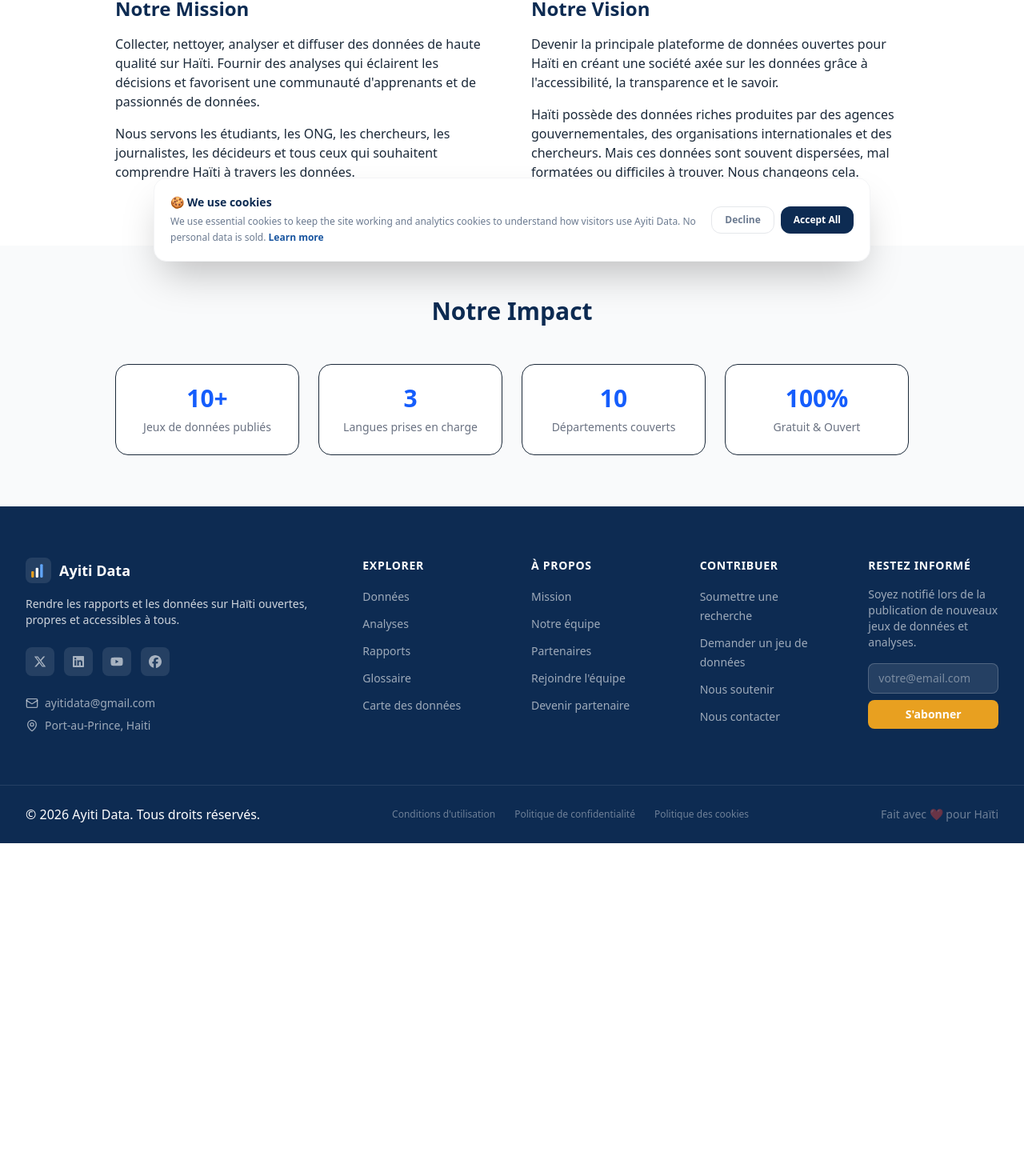
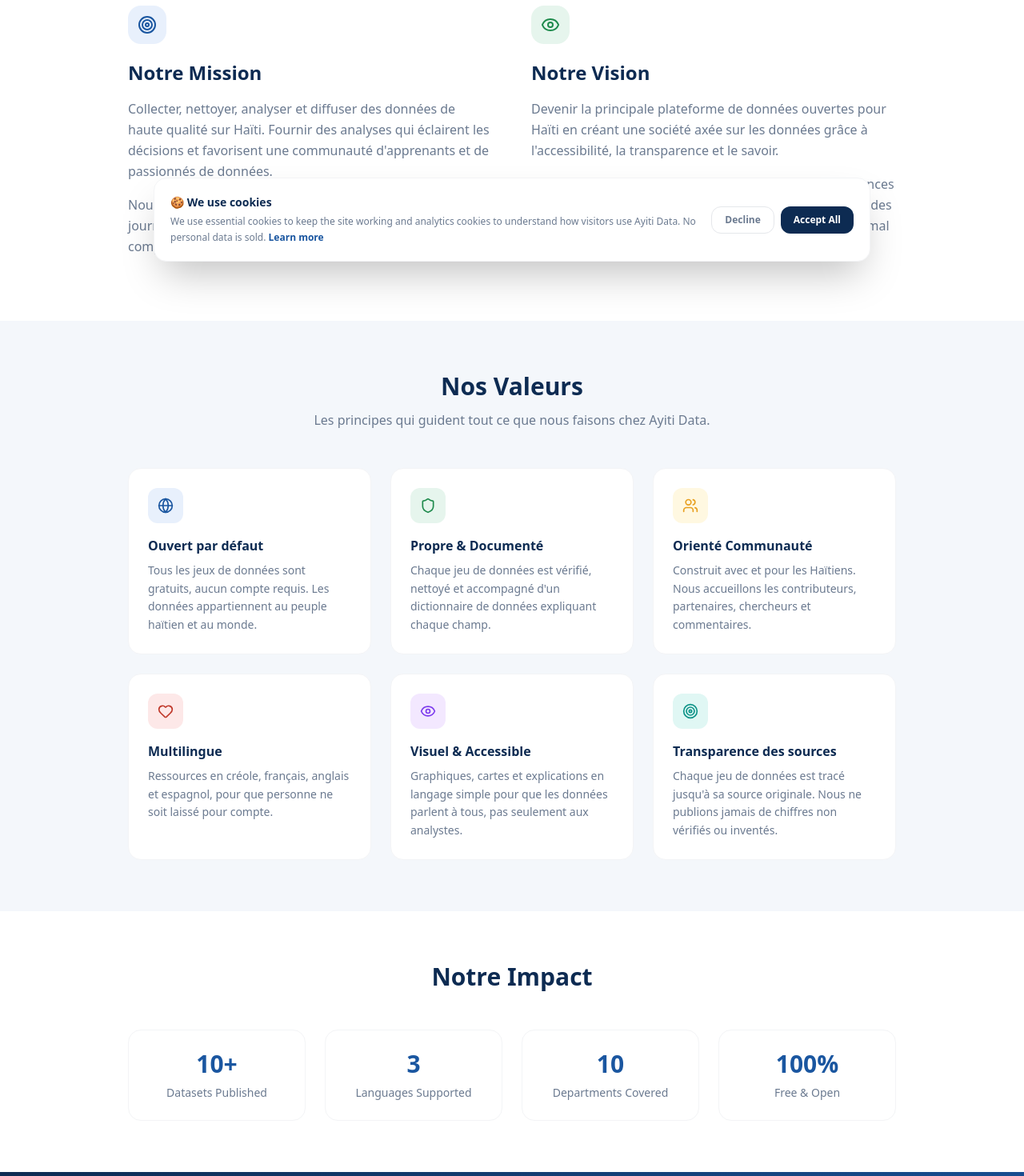
Before and after one commit to AbbyGod/AyitiData, a Next.js app: page /about in a window 1280 px wide. Shown: the part 457-1927 px from the top of the page at 80% size. Before the commit the page ends 1511 px from the top, so only its background shows below. Built offline with nearby package versions, Linux system fonts and the light colour scheme.

Commit message:
Fixed translation of Partner page

```diff
--- a/src/app/about/page.tsx
+++ b/src/app/about/page.tsx
@@ -7,48 +7,23 @@
 
 type Language = 'en' | 'fr' | 'ht';
 
+// Dictionary containing all text content
 const UI_MAP: Record<string, Record<Language, string>> = {
-  'About': { en: 'About Ayiti Data', fr: 'À propos d\'Ayiti Data', ht: 'Konsènan Ayiti Data' },
-  'HeroDesc': {
-    en: 'We believe data is a public good. Our mission is to make Haiti\'s data open, clean, and accessible to everyone, from students to policymakers.',
-    fr: 'Nous croyons que les données sont un bien public. Notre mission est de rendre les données d\'Haïti ouvertes, propres et accessibles à tous, des étudiants aux décideurs.',
-    ht: 'Nou kwè done se yon byen piblik. Misyon nou se fè done Ayiti yo louvri, pwòp, epi aksesib pou tout moun, depi etidyan rive nan moun k ap pran desizyon.'
-  },
-  'Mission': { en: 'Our Mission', fr: 'Notre Mission', ht: 'Misyon Nou' },
-  'MissionText1': {
-    en: 'Collect, clean, analyze, and disseminate high-quality data about Haiti. Provide insights that inform decisions and foster a community of learners and data enthusiasts.',
-    fr: 'Collecter, nettoyer, analyser et diffuser des données de haute qualité sur Haïti. Fournir des analyses qui éclairent les décisions et favorisent une communauté d\'apprenants et de passionnés de données.',
-    ht: 'Kolekte, netwaye, analize, epi difize done bon jan kalite sou Ayiti. Bay analiz ki gide desizyon epi ankouraje yon kominote moun k ap aprann ak pasyone done.'
-  },
-  'MissionText2': {
-    en: 'We serve students, NGOs, researchers, journalists, policy makers and anyone who wants to understand Haiti through data.',
-    fr: 'Nous servons les étudiants, les ONG, les chercheurs, les journalistes, les décideurs et tous ceux qui souhaitent comprendre Haïti à travers les données.',
-    ht: 'Nou sèvi etidyan, ONG, chèchè, jounalis, moun k ap pran desizyon ak nenpòt moun ki vle konprann Ayiti atravè done.'
-  },
-  'Vision': { en: 'Our Vision', fr: 'Notre Vision', ht: 'Vizyon Nou' },
-  'VisionText1': {
-    en: 'To become the leading open data platform for Haiti by creating a data-driven society through accessibility, transparency, and knowledge.',
-    fr: 'Devenir la principale plateforme de données ouvertes pour Haïti en créant une société axée sur les données grâce à l\'accessibilité, la transparence et le savoir.',
-    ht: 'Vin tounen platfòm done ouvè ki pi enpòtan pou Ayiti nan kreye yon sosyete ki baze sou done atravè aksesibilite, transparans, ak konesans.'
-  },
-  'VisionText2': {
-    en: 'Haiti has rich data produced by government agencies, international organizations, and researchers. But that data is often scattered, poorly formatted, or hard to find. We change that.',
-    fr: 'Haïti possède des données riches produites par des agences gouvernementales, des organisations internationales et des chercheurs. Mais ces données sont souvent dispersées, mal formatées ou difficiles à trouver. Nous changeons cela.',
-    ht: 'Ayiti gen done rich ki pwodui pa ajans gouvènman, òganizasyon entènasyonal, ak chèchè. Men done sa yo souvan gaye, mal fòmate, oswa difisil pou jwenn. Nou chanje sa.'
-  },
-  'Values': { en: 'Our Values', fr: 'Nos Valeurs', ht: 'Valè Nou' },
+  'HeroTitle': { en: 'About Ayiti Data', fr: 'À propos d\'Ayiti Data', ht: 'Konsènan Ayiti Data' },
+  'HeroDesc': { en: 'We believe data is a public good. Our mission is to make Haiti\'s data open, clean, and accessible to everyone, from students to policymakers.', fr: 'Nous croyons que les données sont un bien public. Notre mission est de rendre les données d\'Haïti ouvertes, propres et accessibles à tous, des étudiants aux décideurs.', ht: 'Nou kwè done se yon byen piblik. Misyon nou se fè done Ayiti yo louvri, pwòp, epi aksesib pou tout moun, depi etidyan rive nan moun k ap pran desizyon.' },
+  'MissionTitle': { en: 'Our Mission', fr: 'Notre Mission', ht: 'Misyon Nou' },
+  'MissionText': { en: 'Collect, clean, analyze, and disseminate high-quality data about Haiti. Provide insights that inform decisions and foster a community of learners and data enthusiasts.', fr: 'Collecter, nettoyer, analyser et diffuser des données de haute qualité sur Haïti. Fournir des analyses qui éclairent les décisions et favorisent une communauté d\'apprenants et de passionnés de données.', ht: 'Kolekte, netwaye, analize, epi difize done bon jan kalite sou Ayiti. Bay analiz ki gide desizyon epi ankouraje yon kominote moun k ap aprann ak pasyone done.' },
+  'MissionSub': { en: 'We serve students, NGOs, researchers, journalists, policy makers and anyone who wants to understand Haiti through data.', fr: 'Nous servons les étudiants, les ONG, les chercheurs, les journalistes, les décideurs et tous ceux qui souhaitent comprendre Haïti à travers les données.', ht: 'Nou sèvi etidyan, ONG, chèchè, jounalis, moun k ap pran desizyon ak nenpòt moun ki vle konprann Ayiti atravè done.' },
+  'VisionTitle': { en: 'Our Vision', fr: 'Notre Vision', ht: 'Vizyon Nou' },
+  'VisionText': { en: 'To become the leading open data platform for Haiti by creating a data-driven society through accessibility, transparency, and knowledge.', fr: 'Devenir la principale plateforme de données ouvertes pour Haïti en créant une société axée sur les données grâce à l\'accessibilité, la transparence et le savoir.', ht: 'Vin tounen platfòm done ouvè ki pi enpòtan pou Ayiti nan kreye yon sosyete ki baze sou done atravè aksesibilite, transparans, ak konesans.' },
+  'VisionSub': { en: 'Haiti has rich data produced by government agencies, international organizations, and researchers. But that data is often scattered, poorly formatted, or hard to find. We change that.', fr: 'Haïti possède des données riches produites par des agences gouvernementales, des organisations internationales et des chercheurs. Mais ces données sont souvent dispersées, mal formatées ou difficiles à trouver. Nous changeons cela.', ht: 'Ayiti gen done rich ki pwodui pa ajans gouvènman, òganizasyon entènasyonal, ak chèchè. Men done sa yo souvan gaye, mal fòmate, oswa difisil pou jwenn. Nou chanje sa.' },
+  'ValuesTitle': { en: 'Our Values', fr: 'Nos Valeurs', ht: 'Valè Nou' },
   'ValuesDesc': { en: 'The principles that guide everything we do at Ayiti Data.', fr: 'Les principes qui guident tout ce que nous faisons chez Ayiti Data.', ht: 'Prensip k ap gide tout sa n ap fè nan Ayiti Data.' },
-  'Impact': { en: 'Our Impact', fr: 'Notre Impact', ht: 'Enpak Nou' },
-  'CTA': { en: 'Join us in building Haiti\'s data future', fr: 'Rejoignez-nous pour construire l\'avenir des données d\'Haïti', ht: 'Vin jwenn nou nan bati avni done Ayiti' },
+  'ImpactTitle': { en: 'Our Impact', fr: 'Notre Impact', ht: 'Enpak Nou' },
+  'CTATitle': { en: 'Join us in building Haiti\'s data future', fr: 'Rejoignez-nous pour construire l\'avenir des données d\'Haïti', ht: 'Vin jwenn nou nan bati avni done Ayiti' },
   'CTADesc': { en: 'Whether you\'re a researcher, journalist, developer, or data enthusiast, there\'s a place for you at Ayiti Data.', fr: 'Que vous soyez chercheur, journaliste, développeur ou passionné de données, il y a une place pour vous chez Ayiti Data.', ht: 'Kit ou se chèchè, jounalis, pwogramè, oswa pasyone done, gen yon plas pou ou nan Ayiti Data.' },
   'MeetTeam': { en: 'Meet the Team', fr: 'Rencontrer l\'équipe', ht: 'Rankontre Ekip la' },
   'WorkWithUs': { en: 'Work With Us', fr: 'Travailler avec nous', ht: 'Travay avèk nou' }
-}
-
-const IMPACT_STATS: Record<Language, string[]> = {
-  en: ['Datasets Published', 'Languages Supported', 'Departments Covered', 'Free & Open'],
-  fr: ['Jeux de données publiés', 'Langues prises en charge', 'Départements couverts', 'Gratuit & Ouvert'],
-  ht: ['Done Pibliye', 'Lang ki sipòte', 'Depatman ki kouvri', 'Gratis & Ouvè']
 }
 
 export default function AboutPage() {
@@ -56,45 +31,85 @@
   const currentLanguage = (lang as Language) || 'en'
 
   const values = [
-    { icon: Globe, title: { en: 'Open by Default', fr: 'Ouvert par défaut', ht: 'Louvri pa default' }, description: { en: 'All datasets are free, no account required.', fr: 'Tous les jeux de données sont gratuits.', ht: 'Tout done yo gratis.' } },
-    { icon: Shield, title: { en: 'Clean & Documented', fr: 'Propre & Documenté', ht: 'Pwòp & Dokimante' }, description: { en: 'Every dataset is checked and cleaned.', fr: 'Chaque jeu de données est vérifié.', ht: 'Chak done verifye.' } },
-    { icon: Users, title: { en: 'Community-Driven', fr: 'Orienté Communauté', ht: 'Kominote-Dirije' }, description: { en: 'Built with and for Haitians.', fr: 'Construit avec et pour les Haïtiens.', ht: 'Bati avèk ak pou Ayisyen.' } }
+    { icon: Globe, title: { en: 'Open by Default', fr: 'Ouvert par défaut', ht: 'Louvri pa default' }, description: { en: 'All datasets are free, no account required. Data belongs to the people of Haiti and the world.', fr: 'Tous les jeux de données sont gratuits, aucun compte requis. Les données appartiennent au peuple haïtien et au monde.', ht: 'Tout done yo gratis, pa bezwen kont. Done yo se pou pèp Ayisyen an ak mond lan.' }, color: '#1A56A0', bg: '#E8F0FC' },
+    { icon: Shield, title: { en: 'Clean & Documented', fr: 'Propre & Documenté', ht: 'Pwòp & Dokimante' }, description: { en: 'Every dataset is checked, cleaned, and comes with a data dictionary explaining each field.', fr: 'Chaque jeu de données est vérifié, nettoyé et accompagné d\'un dictionnaire de données expliquant chaque champ.', ht: 'Chak done verifye, netwaye, epi li vini ak yon diksyonè done ki eksplike chak chan.' }, color: '#1E8A4C', bg: '#E6F5ED' },
+    { icon: Users, title: { en: 'Community-Driven', fr: 'Orienté Communauté', ht: 'Kominote-Dirije' }, description: { en: 'Built with and for Haitians. We welcome contributors, partners, researchers, and feedback.', fr: 'Construit avec et pour les Haïtiens. Nous accueillons les contributeurs, partenaires, chercheurs et commentaires.', ht: 'Bati avèk ak pou Ayisyen. Nou akeyi kontribitè, patnè, chèchè, ak fidbak.' }, color: '#E8A020', bg: '#FFF8E1' },
+    { icon: Heart, title: { en: 'Multi-Language', fr: 'Multilingue', ht: 'Miltilang' }, description: { en: 'Resources in Kreyòl, French, English, and Spanish, so no one is left out.', fr: 'Ressources en créole, français, anglais et espagnol, pour que personne ne soit laissé pour compte.', ht: 'Resous an Kreyòl, Franse, Angle, ak Panyòl, pou pèsonn pa rete dèyè.' }, color: '#C0392B', bg: '#FDE8E8' },
+    { icon: Eye, title: { en: 'Visual & Accessible', fr: 'Visuel & Accessible', ht: 'Vizyèl & Aksesib' }, description: { en: 'Charts, maps, and plain-language explanations so the data speaks to everyone, not just analysts.', fr: 'Graphiques, cartes et explications en langage simple pour que les données parlent à tous, pas seulement aux analystes.', ht: 'Grafik, kat, ak eksplikasyon nan lang senp pou done yo pale ak tout moun, pa sèlman analis.' }, color: '#7C3AED', bg: '#F3E8FF' },
+    { icon: Target, title: { en: 'Source-Transparent', fr: 'Transparence des sources', ht: 'Sous-Transparan' }, description: { en: 'Every dataset is traced to its original source. We never publish unverified or made-up numbers.', fr: 'Chaque jeu de données est tracé jusqu\'à sa source originale. Nous ne publions jamais de chiffres non vérifiés ou inventés.', ht: 'Chak done trase rive nan sous orijinal li. Nou pa janm pibliye chif ki pa verifye oswa ki envante.' }, color: '#0D9488', bg: '#E0F7F4' },
   ]
 
   return (
     <div className="min-h-screen bg-white">
       <div style={{ background: 'linear-gradient(135deg, #0D2B52 0%, #1A56A0 100%)' }} className="px-4 py-20">
         <div className="max-w-4xl mx-auto text-center">
-          <h1 className="font-sora text-4xl font-bold text-white mb-6">{UI_MAP['About'][currentLanguage]}</h1>
-          <p className="text-white/70 text-lg max-w-2xl mx-auto">{UI_MAP['HeroDesc'][currentLanguage]}</p>
+          <h1 className="font-sora text-4xl sm:text-5xl font-bold text-white mb-6">{UI_MAP['HeroTitle'][currentLanguage]}</h1>
+          <p className="text-white/70 text-lg max-w-2xl mx-auto leading-relaxed">{UI_MAP['HeroDesc'][currentLanguage]}</p>
         </div>
       </div>
 
-      <section className="max-w-5xl mx-auto px-4 py-20">
+      <section className="max-w-5xl mx-auto px-4 sm:px-6 lg:px-8 py-20">
         <div className="grid grid-cols-1 md:grid-cols-2 gap-12">
           <div>
-            <h2 className="font-sora text-2xl font-bold mb-4 text-navy">{UI_MAP['Mission'][currentLanguage]}</h2>
-            <p className="text-muted mb-4">{UI_MAP['MissionText1'][currentLanguage]}</p>
-            <p className="text-muted">{UI_MAP['MissionText2'][currentLanguage]}</p>
+            <div className="w-12 h-12 rounded-2xl flex items-center justify-center mb-5" style={{ background: '#E8F0FC' }}><Target className="w-6 h-6" style={{ color: '#1A56A0' }} /></div>
+            <h2 className="font-sora text-2xl font-bold mb-4" style={{ color: 'var(--navy)' }}>{UI_MAP['MissionTitle'][currentLanguage]}</h2>
+            <p className="text-base leading-relaxed mb-4" style={{ color: 'var(--muted)' }}>{UI_MAP['MissionText'][currentLanguage]}</p>
+            <p className="text-base leading-relaxed" style={{ color: 'var(--muted)' }}>{UI_MAP['MissionSub'][currentLanguage]}</p>
           </div>
           <div>
-            <h2 className="font-sora text-2xl font-bold mb-4 text-navy">{UI_MAP['Vision'][currentLanguage]}</h2>
-            <p className="text-muted mb-4">{UI_MAP['VisionText1'][currentLanguage]}</p>
-            <p className="text-muted">{UI_MAP['VisionText2'][currentLanguage]}</p>
+            <div className="w-12 h-12 rounded-2xl flex items-center justify-center mb-5" style={{ background: '#E6F5ED' }}><Eye className="w-6 h-6" style={{ color: '#1E8A4C' }} /></div>
+            <h2 className="font-sora text-2xl font-bold mb-4" style={{ color: 'var(--navy)' }}>{UI_MAP['VisionTitle'][currentLanguage]}</h2>
+            <p className="text-base leading-relaxed mb-4" style={{ color: 'var(--muted)' }}>{UI_MAP['VisionText'][currentLanguage]}</p>
+            <p className="text-base leading-relaxed" style={{ color: 'var(--muted)' }}>{UI_MAP['VisionSub'][currentLanguage]}</p>
           </div>
         </div>
       </section>
 
-      <section className="py-16 bg-gray-50">
-        <div className="max-w-5xl mx-auto px-4 text-center">
-          <h2 className="font-sora text-3xl font-bold mb-12 text-navy">{UI_MAP['Impact'][currentLanguage]}</h2>
-          <div className="grid grid-cols-2 md:grid-cols-4 gap-6">
-            {['10+', '3', '10', '100%'].map((val, i) => (
-              <div key={i} className="p-6 rounded-2xl border bg-white">
-                <div className="text-3xl font-bold text-blue-600 mb-2">{val}</div>
-                <div className="text-sm text-gray-500">{IMPACT_STATS[currentLanguage][i]}</div>
+      <section className="py-16" style={{ background: 'var(--light)' }}>
+        <div className="max-w-5xl mx-auto px-4 sm:px-6 lg:px-8">
+          <div className="text-center mb-12">
+            <h2 className="font-sora text-3xl font-bold mb-3" style={{ color: 'var(--navy)' }}>{UI_MAP['ValuesTitle'][currentLanguage]}</h2>
+            <p className="text-base" style={{ color: 'var(--muted)' }}>{UI_MAP['ValuesDesc'][currentLanguage]}</p>
+          </div>
+          <div className="grid grid-cols-1 md:grid-cols-2 lg:grid-cols-3 gap-6">
+            {values.map((v) => (
+              <div key={v.title.en} className="bg-white rounded-2xl p-6 border border-gray-100 hover:shadow-md transition-shadow">
+                <div className="w-11 h-11 rounded-xl flex items-center justify-center mb-4" style={{ background: v.bg }}>
+                  <v.icon className="w-5 h-5" style={{ color: v.color }} />
+                </div>
+                <h3 className="font-sora font-bold text-base mb-2" style={{ color: 'var(--navy)' }}>{v.title[currentLanguage]}</h3>
+                <p className="text-sm leading-relaxed" style={{ color: 'var(--muted)' }}>{v.description[currentLanguage]}</p>
               </div>
             ))}
+          </div>
+        </div>
+      </section>
+
+      <section className="py-16 bg-white">
+        <div className="max-w-5xl mx-auto px-4 sm:px-6 lg:px-8 text-center">
+          <h2 className="font-sora text-3xl font-bold mb-12" style={{ color: 'var(--navy)' }}>{UI_MAP['ImpactTitle'][currentLanguage]}</h2>
+          <div className="grid grid-cols-2 md:grid-cols-4 gap-6">
+            {[ { v: '10+', l: 'Datasets Published' }, { v: '3', l: 'Languages Supported' }, { v: '10', l: 'Departments Covered' }, { v: '100%', l: 'Free & Open' } ].map(stat => (
+              <div key={stat.l} className="p-6 rounded-2xl border border-gray-100">
+                <div className="font-sora text-3xl font-bold mb-2" style={{ color: 'var(--blue)' }}>{stat.v}</div>
+                <div className="text-sm" style={{ color: 'var(--muted)' }}>{stat.l}</div>
+              </div>
+            ))}
+          </div>
+        </div>
+      </section>
+
+      <section className="py-16" style={{ background: 'linear-gradient(135deg, #0D2B52 0%, #1A56A0 100%)' }}>
+        <div className="max-w-3xl mx-auto px-4 text-center">
+          <h2 className="font-sora text-3xl font-bold text-white mb-4">{UI_MAP['CTATitle'][currentLanguage]}</h2>
+          <p className="text-white/70 mb-8">{UI_MAP['CTADesc'][currentLanguage]}</p>
+          <div className="flex flex-wrap gap-4 justify-center">
+            <Link href="/team" className="inline-flex items-center gap-2 px-6 py-3 rounded-xl font-semibold text-white border border-white/30 hover:bg-white/10 transition-colors">
+              {UI_MAP['MeetTeam'][currentLanguage]} <ArrowRight className="w-4 h-4" />
+            </Link>
+            <Link href="/work-with-us/join" className="inline-flex items-center gap-2 px-6 py-3 rounded-xl font-semibold transition-colors hover:opacity-90" style={{ background: '#E8A020', color: 'white' }}>
+              {UI_MAP['WorkWithUs'][currentLanguage]} <ArrowRight className="w-4 h-4" />
+            </Link>
           </div>
         </div>
       </section>
--- a/src/app/partners/page.tsx
+++ b/src/app/partners/page.tsx
@@ -6,14 +6,26 @@
 import Link from 'next/link'
 import { ExternalLink, ArrowRight, Handshake } from 'lucide-react'
 
+// Define your categories
 const partnerTypes = ['All', 'Academic', 'NGO', 'Government', 'Media', 'International']
 
-
+// Translation map for UI display
+const translations: Record<string, { en: string, fr: string, ht: string }> = {
+  'All': { en: 'All', fr: 'Tous', ht: 'Tout' },
+  'Academic': { en: 'Academic', fr: 'Académique', ht: 'Akademik' },
+  'NGO': { en: 'NGO', fr: 'ONG', ht: 'ONG' },
+  'Government': { en: 'Government', fr: 'Gouvernement', ht: 'Gouvènman' },
+  'Media': { en: 'Media', fr: 'Média', ht: 'Medya' },
+  'International': { en: 'International', fr: 'International', ht: 'Entènasyonal' }
+}
 
 export default function PartnersPage() {
   const [partners, setPartners] = useState<any[]>([])
   const [loading, setLoading] = useState(true)
   const [type, setType] = useState('All')
+
+  // Set your active language here (e.g., 'en', 'fr', or 'ht')
+  const lang = 'fr'
 
   useEffect(() => {
     async function load() {
@@ -23,13 +35,13 @@
         .select('*')
         .eq('active', true)
         .order('name', { ascending: true })
-     setPartners(data || [])
+      setPartners(data || [])
       setLoading(false)
     }
     load()
   }, [])
 
-  const filtered = type === 'All' ? partners : partners.filter(p => p.type === type)
+  const filtered = type === 'All' ? partners : partners.filter(p => p.category === type)
 
   return (
     <div className="min-h-screen" style={{ background: 'var(--light)' }}>
@@ -40,10 +52,10 @@
         <div className="max-w-5xl mx-auto text-center">
           <motion.div initial={{ opacity: 0, y: 20 }} animate={{ opacity: 1, y: 0 }}
             transition={{ duration: 0.5 }}>
-            <h1 className="font-sora text-4xl font-bold text-white mb-3">Our Partners</h1>
+            <h1 className="font-sora text-4xl font-bold text-white mb-3">Nos Partenaires</h1>
             <p className="text-white/70 text-lg max-w-xl mx-auto">
-              Organizations and institutions that support Ayiti Data's mission to make
-              Haiti's data open and accessible.
+              Organisations et institutions qui soutiennent la mission d'Ayiti Data de rendre
+              les données d'Haïti ouvertes et accessibles.
             </p>
           </motion.div>
         </div>
@@ -60,7 +72,7 @@
                 ? { background: 'var(--navy)', color: 'white', borderColor: 'var(--navy)' }
                 : { background: 'white', color: 'var(--muted)', borderColor: 'var(--border)' }
               }>
-              {t}
+              {translations[t][lang as keyof typeof translations['All']]}
             </button>
           ))}
         </div>
@@ -89,10 +101,10 @@
                         {partner.name?.charAt(0)}
                       </div>
                     )}
-                    {partner.type && (
+                    {partner.category && (
                       <span className="text-xs px-2 py-0.5 rounded-full font-semibold"
                         style={{ background: 'var(--light)', color: 'var(--muted)' }}>
-                        {partner.type}
+                        {translations[partner.category][lang as keyof typeof translations['All']]}
                       </span>
                     )}
                   </div>
@@ -109,7 +121,7 @@
                     <a href={partner.website} target="_blank" rel="noopener noreferrer"
                       className="inline-flex items-center gap-1.5 text-sm font-semibold hover:underline"
                       style={{ color: 'var(--blue)' }}>
-                      <ExternalLink className="w-3.5 h-3.5" /> Visit Website
+                      <ExternalLink className="w-3.5 h-3.5" /> Visiter le site
                     </a>
                   )}
                 </motion.div>
@@ -130,15 +142,15 @@
                   <div>
                     <h3 className="font-sora font-bold text-base mb-1"
                       style={{ color: 'var(--navy)' }}>
-                      Become a Partner
+                      Devenir Partenaire
                     </h3>
                     <p className="text-sm" style={{ color: 'var(--muted)' }}>
-                      Join our network of organizations supporting open data in Haiti.
+                      Rejoignez notre réseau d'organisations soutenant les données ouvertes en Haïti.
                     </p>
                   </div>
                   <span className="inline-flex items-center gap-1 text-sm font-semibold"
                     style={{ color: 'var(--blue)' }}>
-                    Learn more <ArrowRight className="w-3.5 h-3.5" />
+                    En savoir plus <ArrowRight className="w-3.5 h-3.5" />
                   </span>
                 </Link>
               </motion.div>
```
